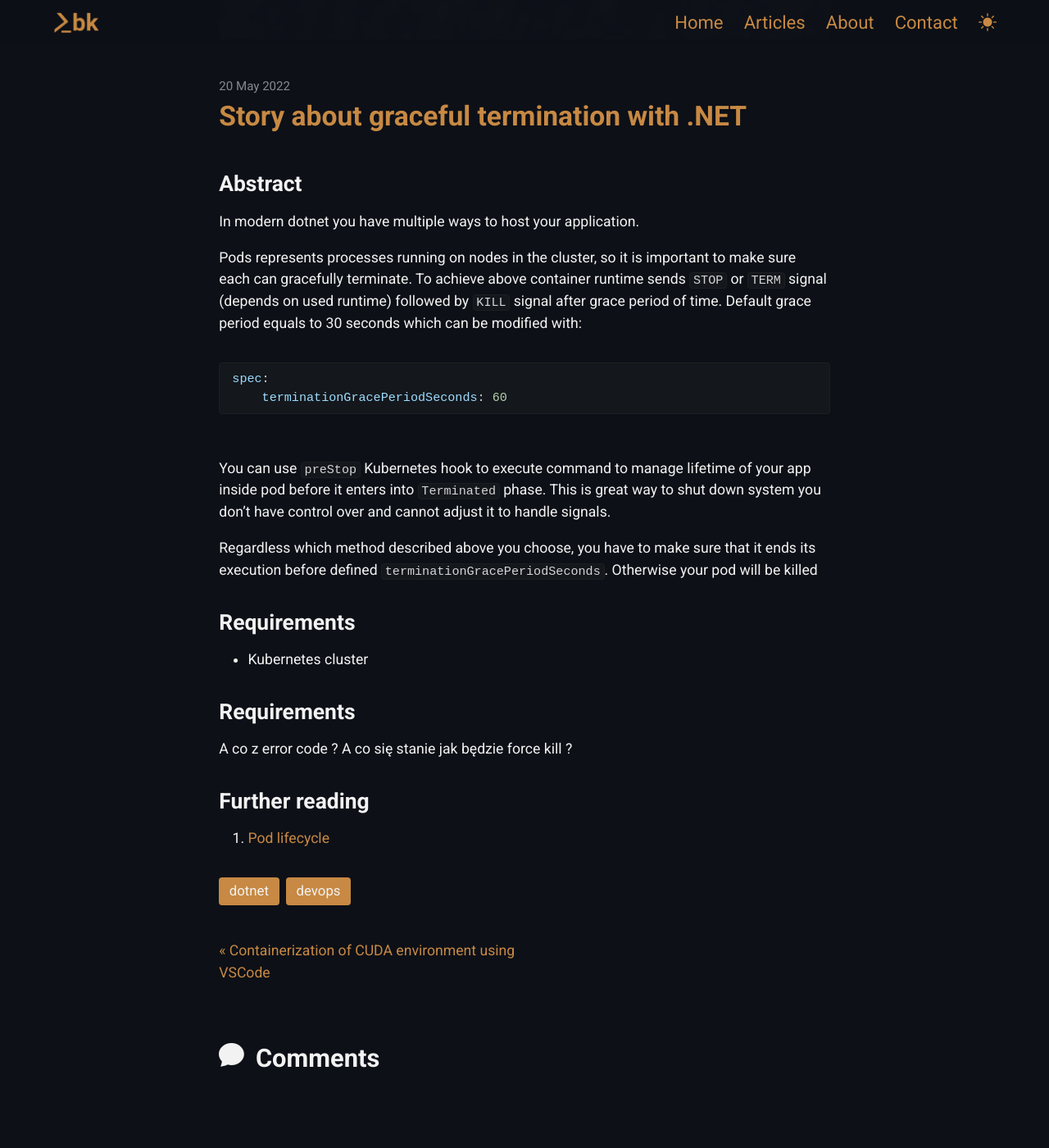
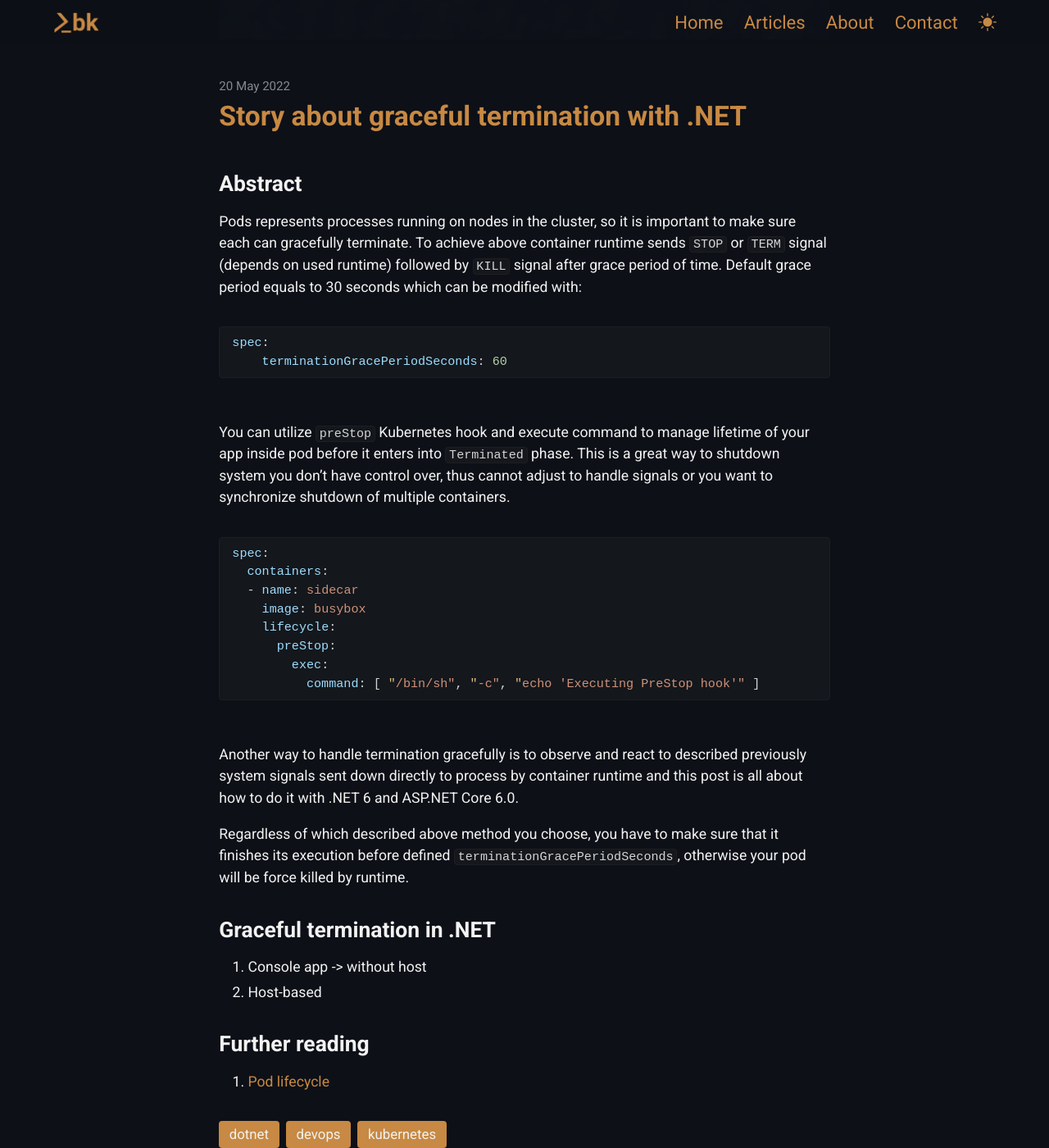
Before and after one commit to kbegiedza/kbegiedza.github.io, a Jekyll site: the page built from tutorials/_posts/2022-05-20-dotnet-and-story-about-graceful-termination.md, in a window 1280 px wide and 1400 px high, scrolled down 390 px. Shown: the whole window at 82% size. Built offline with Jekyll 4.4.1, drawn with Linux system fonts in a browser that asks for light colours; nearby versions of some CDN libraries; comment, search, counter and statistics services are not loaded.

Commit message:
content++

````diff
--- a/tutorials/_posts/2022-05-20-dotnet-and-story-about-graceful-termination.md
+++ b/tutorials/_posts/2022-05-20-dotnet-and-story-about-graceful-termination.md
@@ -4,13 +4,11 @@ date: "2022-05-20"
 thumbnail: /assets/img/placeholder/title-sm.png
 title-image: /assets/img/placeholder/title.png
 title: Story about graceful termination with .NET
-description: Graceful termination of .NET based pods in kubernetes environment
-categories: dotnet devops
+description: Graceful termination of .NET based pods in Kubernetes environment
+categories: dotnet devops kubernetes
 ---
 
 ### Abstract
-
-In modern dotnet you have multiple ways to host your application.
 
 Pods represents processes running on nodes in the cluster, so it is important to make sure each can gracefully terminate.
 To achieve above container runtime sends `STOP` or `TERM` signal (depends on used runtime) followed by `KILL` signal after grace period of time.
@@ -20,21 +18,28 @@ spec:
     terminationGracePeriodSeconds: 60
 ```
 
-You can use `preStop` Kubernetes hook to execute command to manage lifetime of your app inside pod before it enters into `Terminated` phase.
-This is great way to shut down system you don't have control over and cannot adjust it to handle signals.
+You can utilize `preStop` Kubernetes hook and execute command to manage lifetime of your app inside pod before it enters into `Terminated` phase.
+This is a great way to shutdown system you don't have control over, thus cannot adjust to handle signals or you want to synchronize shutdown of multiple containers.
+```yaml
+spec:
+  containers:
+  - name: sidecar
+    image: busybox
+    lifecycle:
+      preStop:
+        exec:
+          command: [ "/bin/sh", "-c", "echo 'Executing PreStop hook'" ]
+```
 
+Another way to handle termination gracefully is to observe and react to described previously system signals sent down directly to process by container runtime and this post is all about how to do it with .NET 6 and ASP.NET Core 6.0.
 
-Regardless which method described above you choose, you have to make sure that it ends its execution before defined `terminationGracePeriodSeconds`.
-Otherwise your pod will be killed
+Regardless of which described above method you choose, you have to make sure that it finishes its execution before defined `terminationGracePeriodSeconds`,
+otherwise your pod will be force killed by runtime.
 
-### Requirements
+### Graceful termination in .NET
 
-* Kubernetes cluster
-
-### Requirements
-
-A co z error code ?
-A co się stanie jak będzie force kill ?
+1. Console app -> without host
+2. Host-based
 
 ### Further reading
 
````
